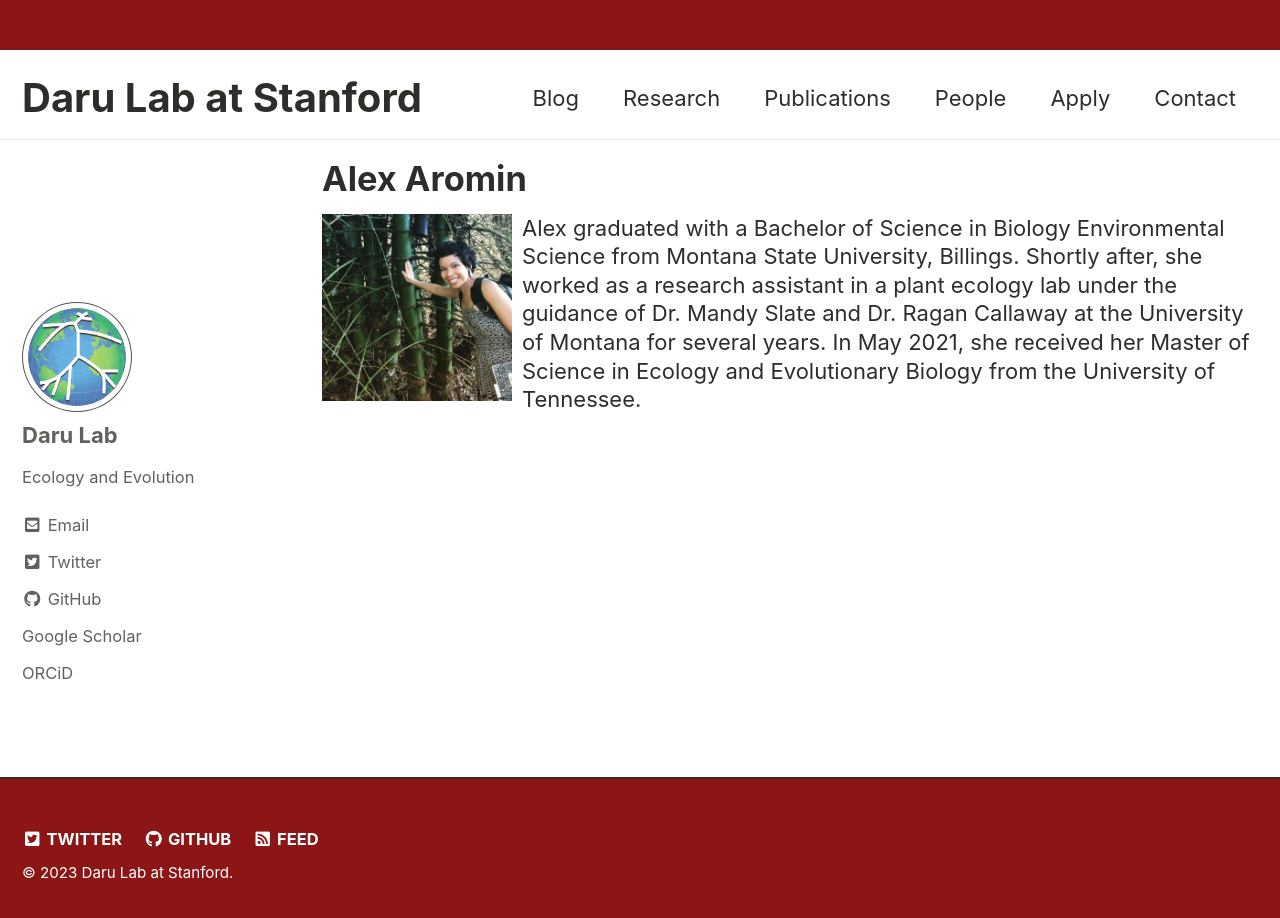
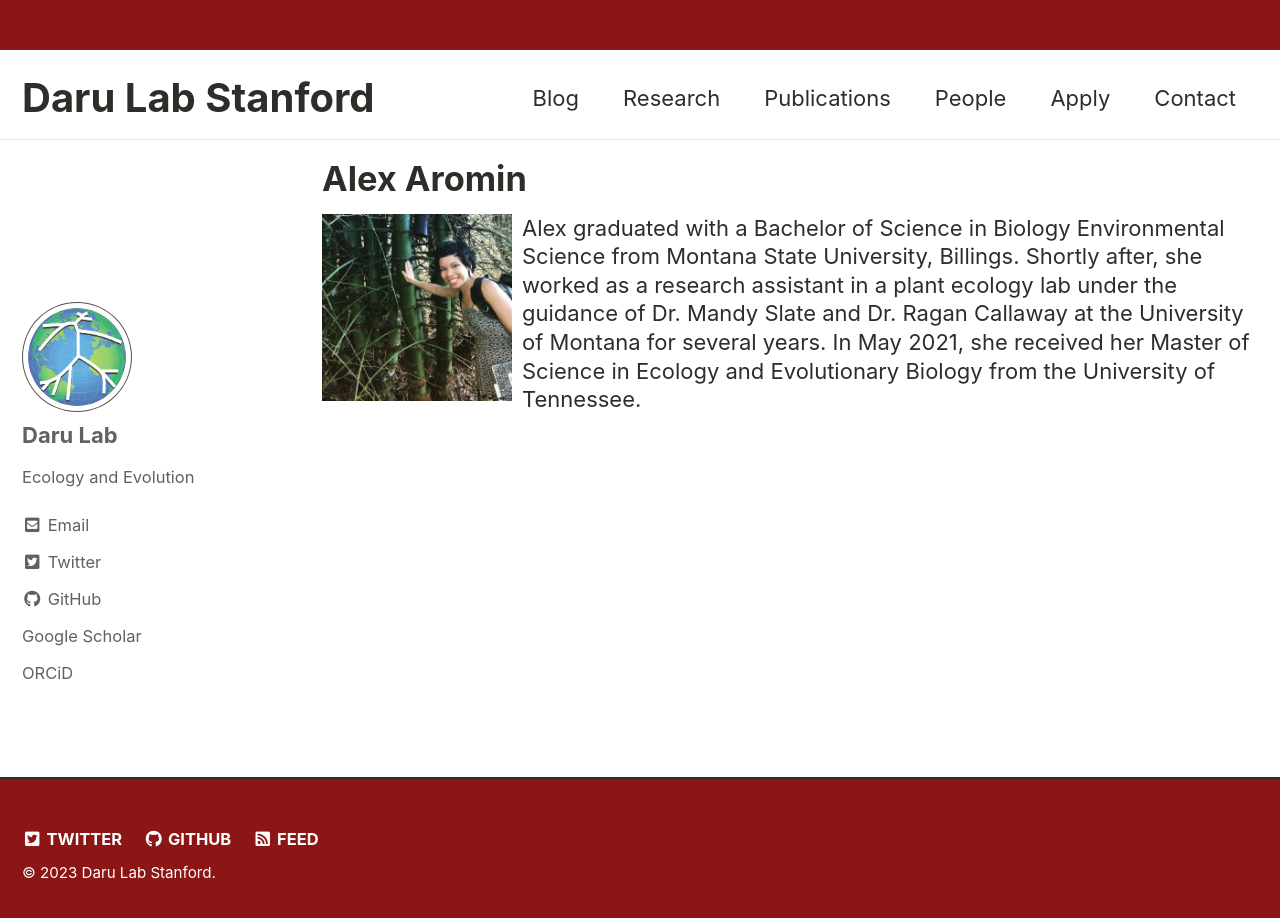
Before and after one commit to darunabas/darulab.github.io, a Jekyll site: the page built from _pages/about_alex.md, in a window 1280 px wide and 927 px high. Shown: the top 918 px of the window. Built offline with Jekyll 4.4.1, drawn with Linux system fonts in a browser that asks for light colours; cached includes are drawn as plain includes.

Commit message:
updated site

```diff
--- a/_config.yml
+++ b/_config.yml
@@ -13,7 +13,7 @@
 # you will see them accessed via {{ site.title }}, {{ site.email }}, and so on.
 # You can create any custom variable you would like, and they will be accessible
 # in the templates via {{ site.myvariable }}.
-title: "Daru Lab at Stanford"
+title: "Daru Lab Stanford"
 repository: darunabas/darunabas.github.io
 email:
 description:
```
